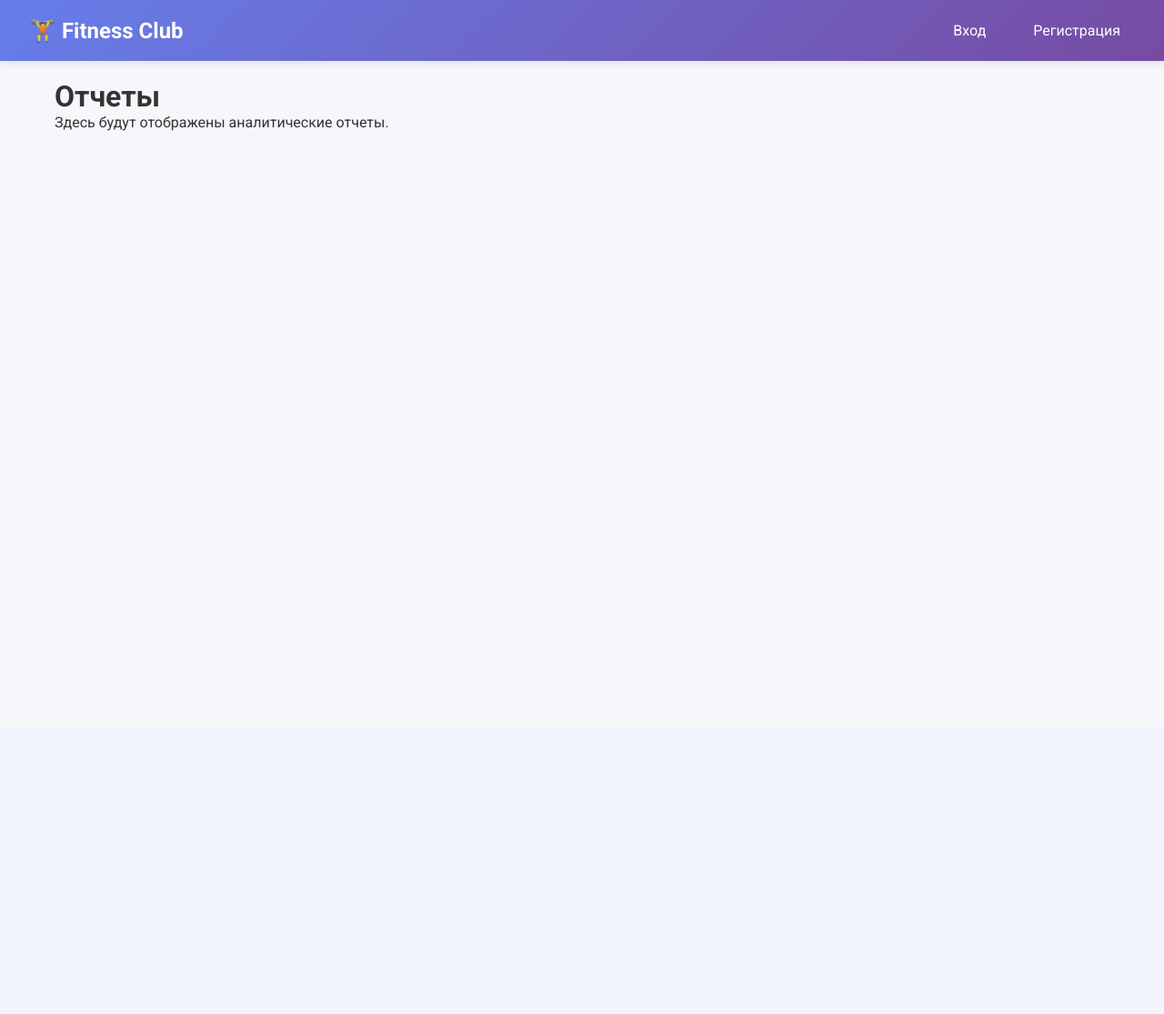
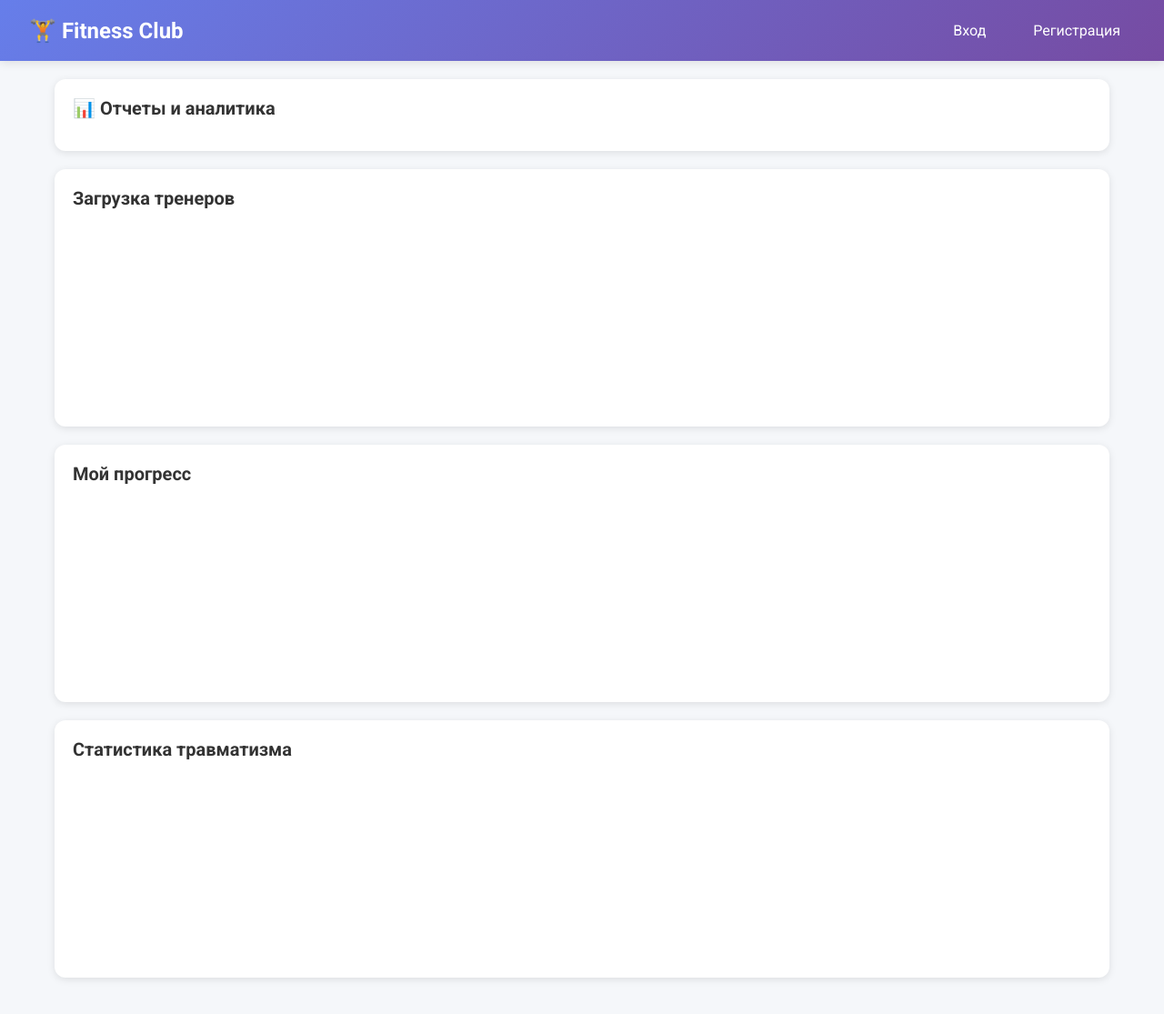
Before and after one commit to SVAROG23/fitness-club-django, a Django app: template templates/analytics/reports.html in a window 1280 px wide. Shown: the whole page at 91% size. Before the commit the page ends 144 px from the top, so only its background shows below. Run offline with Django 4.2, Linux system fonts and the light colour scheme; the template is opened without the code that fills it, so the values that code supplies are empty; a map, chart or similar area stays blank.

Commit message:
Update reports.html

```diff
--- a/templates/analytics/reports.html
+++ b/templates/analytics/reports.html
@@ -1,16 +1,59 @@
 {% extends 'base.html' %}
+
+{% block title %}Отчеты - Fitness Club{% endblock %}
+
 {% block content %}
-<h1>Отчеты</h1>
-<p>Здесь будут отображены аналитические отчеты.</p>
-{% if trainer_load %}
-<h3>Загрузка тренеров</h3>
-<ul>
-    {% for t in trainer_load %}
-    <li>{{ t.name }}: {{ t.total }} тренировок</li>
-    {% endfor %}
-</ul>
-{% endif %}
-{% if clients_total %}
-<p>Всего клиентов: {{ clients_total }}</p>
-{% endif %}
+<div class="card">
+    <h1 class="card-title">📊 Отчеты и аналитика</h1>
+</div>
+
+<div class="card">
+    <h2 class="card-title">Загрузка тренеров</h2>
+    <canvas id="trainerLoadChart" width="400" height="200"></canvas>
+</div>
+
+<div class="card">
+    <h2 class="card-title">Мой прогресс</h2>
+    <canvas id="progressChart" width="400" height="200"></canvas>
+</div>
+
+<div class="card">
+    <h2 class="card-title">Статистика травматизма</h2>
+    <canvas id="injuryChart" width="400" height="200"></canvas>
+</div>
+
+<script>
+    // Загрузка данных о загрузке тренеров
+    api.getTrainerLoad().then(data => {
+        const ctx = document.getElementById('trainerLoadChart').getContext('2d');
+        new Chart(ctx, {
+            type: 'bar',
+            data: {
+                labels: data.map(d => d.trainer_name),
+                datasets: [{
+                    label: 'Количество записей',
+                    data: data.map(d => d.bookings_count),
+                    backgroundColor: '#667eea'
+                }]
+            }
+        });
+    });
+
+    // Загрузка прогресса клиента
+    api.getClientProgress().then(data => {
+        const ctx = document.getElementById('progressChart').getContext('2d');
+        new Chart(ctx, {
+            type: 'line',
+            data: {
+                labels: data.map(d => d.date),
+                datasets: [{
+                    label: 'Вес (кг)',
+                    data: data.map(d => d.weight),
+                    borderColor: '#764ba2',
+                    fill: true
+                }]
+            }
+        });
+    });
+</script>
 {% endblock %}
```
